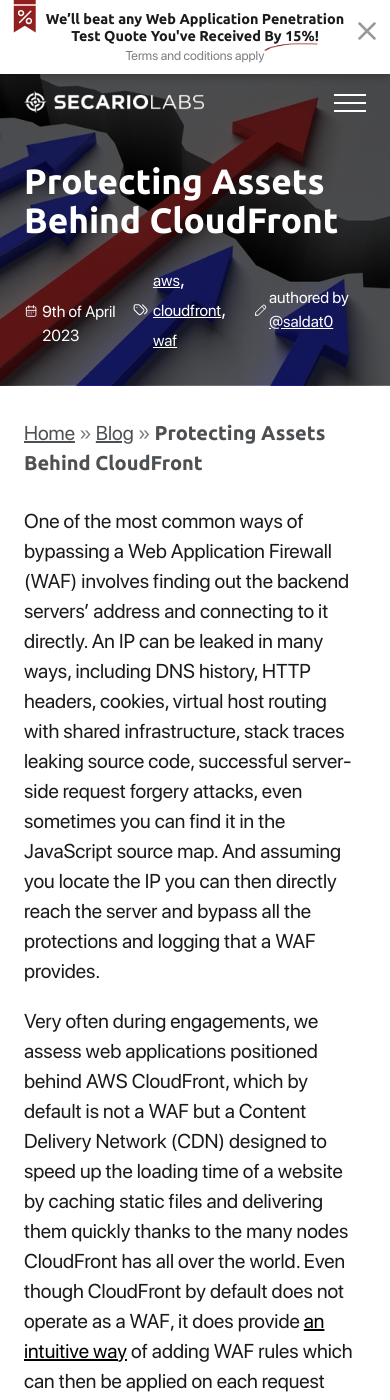
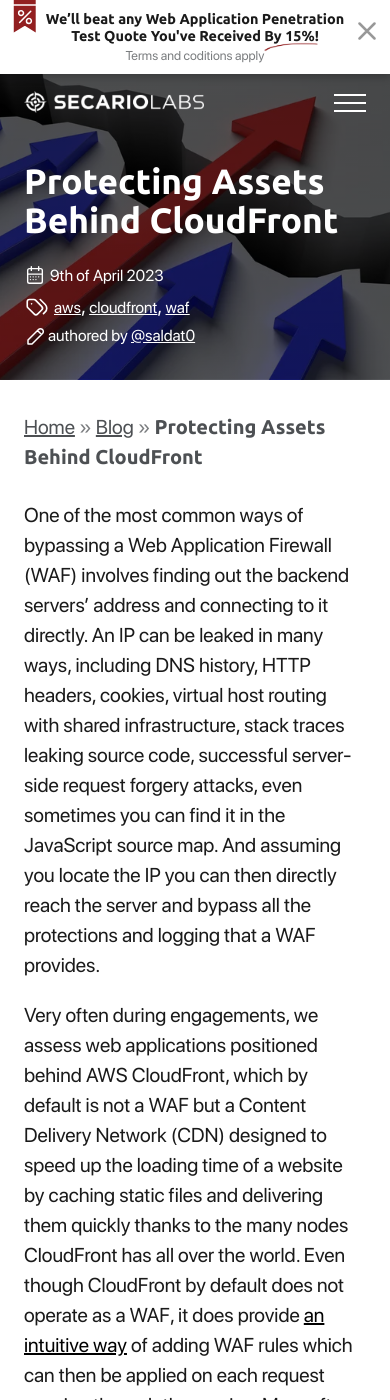
Before and after one commit to secariolabs/secariolabs.github.io, a Jekyll site: the page built from _posts/2023-04-09-protecting-assets-behind-cloudfront.md, in a window 390 px wide and 1400 px high. Built offline with Jekyll 4.4.1, drawn with Linux system fonts in a browser that asks for light colours; comment, search, counter and statistics services are not loaded.

Commit message:
Posts meta on mobile

```diff
--- a/_includes/partials/post-meta.html
+++ b/_includes/partials/post-meta.html
@@ -55,7 +55,7 @@
     {%- if the_author.size > 0 -%}
         <div class="blog__teaser-author-wrapper">
             <svg xmlns="http://www.w3.org/2000/svg" viewBox="0 0 24 24" fill="none" stroke="currentColor" stroke-linecap="round" stroke-linejoin="round" width="32" height="32" stroke-width="1.5"><path d="M4 20h4L18.5 9.5a2.828 2.828 0 1 0-4-4L4 16v4M13.5 6.5l4 4"/></svg>
-            <span class="blog__teaser-author text-sm text-light">authored by {{ the_author }}</span>
+            <span class="blog__teaser-author text-sm text-light"><span class="blog__teaser-authored">authored </span>by {{ the_author }}</span>
         </div>
     {%- endif -%}
 </div>
--- a/_sass/blog.scss
+++ b/_sass/blog.scss
@@ -27,6 +27,10 @@
     &-meta {
       display: flex;
       align-items: baseline;
+
+      @include breakpoint(smallish) {
+        flex-direction: column;
+      }
     }
 
     &-date-wrapper {
@@ -47,6 +51,11 @@
       align-items: center;
       margin-left: 1rem;
 
+      @include breakpoint(smallish) {
+        margin-left: 0;
+        margin-top: 0.2rem;
+      }
+
       svg {
         width: 26px;
         height: 26px;
@@ -62,6 +71,11 @@
       display: flex;
       align-items: center;
 
+      @include breakpoint(smallish) {
+        margin-left: 0;
+        margin-top: 0.2rem;
+      }
+
       svg {
         width: 24px;
         height: 24px;
@@ -76,6 +90,15 @@
      a {
       text-decoration: underline;
      }
+    }
+
+    &-authored {
+      @include breakpoint(small) {
+        display: none;
+      }
+      @include breakpoint(smallish) {
+        display: inline;
+      }
     }
 
     &-link-wrapper {
--- a/_sass/vars.scss
+++ b/_sass/vars.scss
@@ -25,6 +25,10 @@
     @media (max-width: 768px) {
       @content;
     }
+  } @else if $point == smallish {
+    @media (max-width: 600px) {
+      @content;
+    }
   } @else if $point == smaller {
     @media (max-width: 480px) {
       @content;
```
